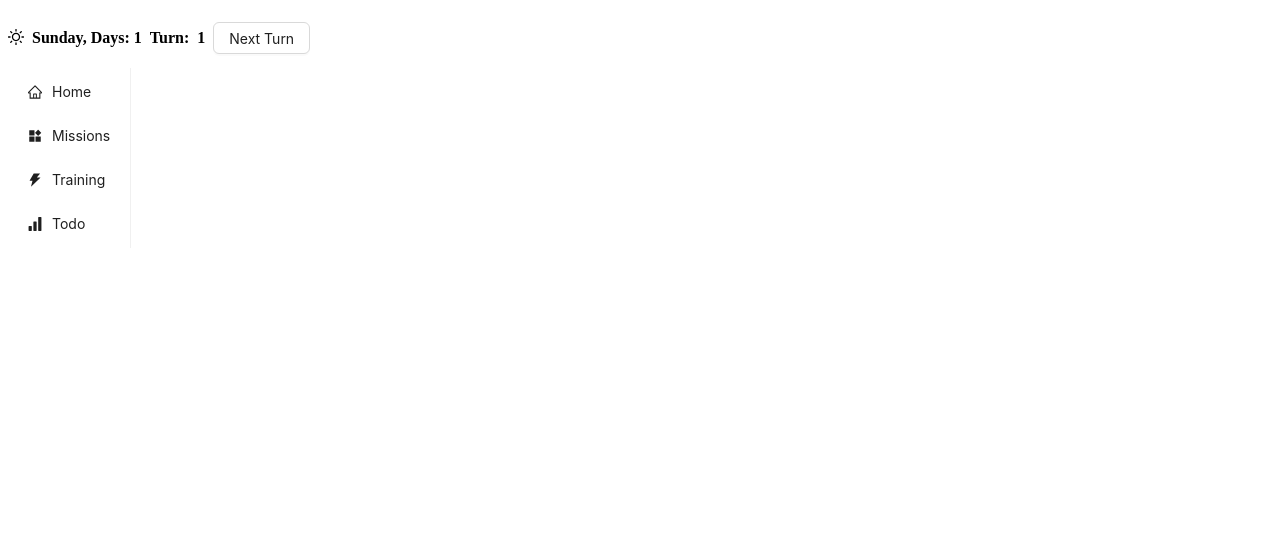
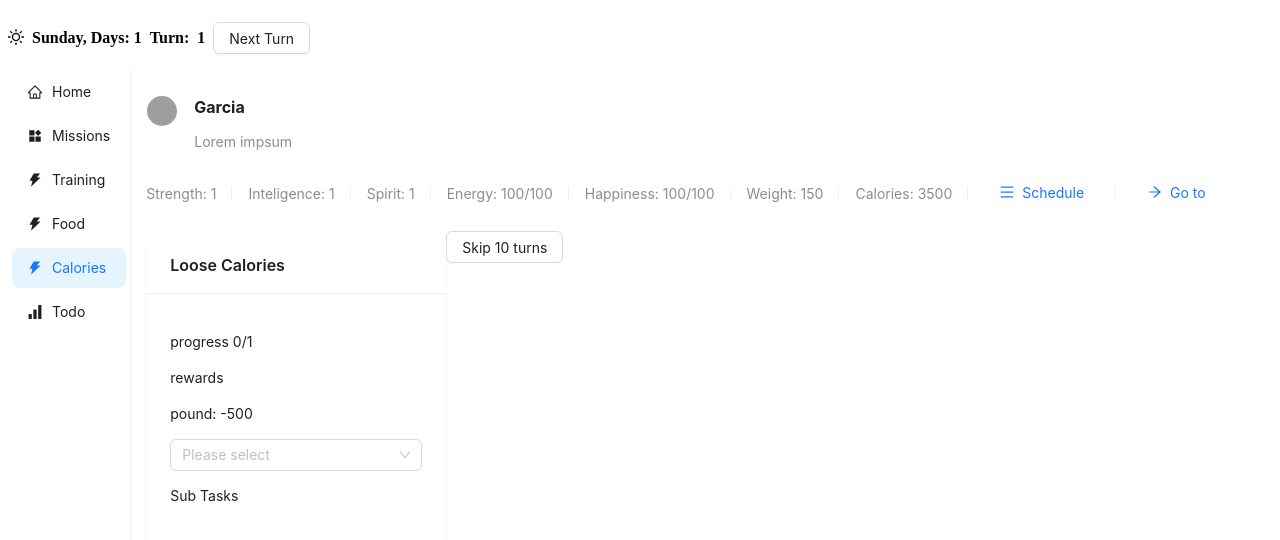
Before and after one commit to Bochi-dev/sosrebuid-reactviteantd, a React (Vite) app: page /Calories in a window 1280 px wide. Shown: the top 540 px of the page. Built offline with nearby package versions, Linux system fonts and the light colour scheme; grey boxes are pictures that could not be loaded.

Commit message:
calories page half made

```diff
--- a/src/App.jsx
+++ b/src/App.jsx
@@ -8,7 +8,7 @@ SignalFilled,} from "@ant-design/icons"
 import { useState } from 'react'
 import { IconText } from "./components"
 import { Route, Routes, useNavigate, useLocation } from "react-router-dom"
-import { Main, Missions, Todo, Training } from "./pages"
+import { Main, Missions, Todo, Training, Calories } from "./pages"
 const daysOfWeek = ["Sunday","Monday","Tuesday","Wednesday","Thursday","Friday","Saturday"]
 
 
@@ -31,7 +31,7 @@ function App() {
 
       min_stat_value: 1,
       max_stat_value: 100,
-    }
+      }
     },
     {id:2,
     name:"Mendoza",
@@ -159,9 +159,7 @@ function App() {
 
 
 
-            /*we check if the missions is scheduled for that day
-
-            */
+            /*we check if the missions is scheduled for that day*/
             if (timeops[0] == daysOfWeek[dayindex]) {
                 if (newMission.progress < newMission.turns){
                   newMission.progress += 1
@@ -289,6 +287,8 @@ function SideMenu() {
             {label: "Home", key:"/", icon: <HomeOutlined/>},
             {label: "Missions", key:"/Missions", icon: <ProductFilled/>},
             {label: "Training", key:"/Training", icon: <ThunderboltFilled/>},
+            {label: "Food", key:"/Food", icon: <ThunderboltFilled/>},
+            {label: "Calories", key:"/Calories", icon: <ThunderboltFilled/>},
             {label: "Todo", key:"/Todo", icon: <SignalFilled/>},
 
         ]}>
@@ -320,25 +320,33 @@ function Header({days, dayName, turns, nextTurn}) {
 }
 
 function Content(operations) {
-    return <div>
+    return <div style={{padding:15}}>
         <Routes>
 
             <Route
                 path="/"
                 element={<Main operations={operations}/>}
-            ></Route>
+            />
             <Route
                 path="/Missions"
                 element={<Missions operations={operations}/>}
-            ></Route>
+            />
             <Route
                 path="/Training"
                 element={<Training operations={operations}/>}
-            ></Route>
+            />
+            <Route
+                path="/Food"
+                element={<>Food here</>}
+            />
+            <Route
+                path="/Calories"
+                element={<Calories operations={operations}/>}
+            />
             <Route
                 path="/Todo"
                 element={<Todo/>}
-            ></Route>
+            />
 
         </Routes>
     </div>
--- /dev/null
+++ b/src/components/Recruits/Recruits.jsx
@@ -0,0 +1,113 @@
+import {
+StarOutlined,
+LikeOutlined,
+MessageOutlined,
+MenuOutlined,
+ArrowRightOutlined} from "@ant-design/icons"
+const daysOfWeek = ["Sunday","Monday","Tuesday","Wednesday","Thursday","Friday","Saturday"]
+import { GameCard, IconText } from "../../components"
+import {Space, List, Avatar, Button, Modal, Progress} from "antd"
+import React from 'react';
+import { useState } from 'react'
+
+const IcontButton = ({icon, text, action}) => (
+    <Space>
+         <Button color="primary" variant="link" onClick={action}>
+            {React.createElement(icon)}
+            {text}
+          </Button>
+    </Space>
+)
+
+export function Recruits({recruits}){
+
+    const data = [... recruits];
+    const [modalData, setModalData] = useState([])
+
+    const [isModalOpen, setIsModalOpen] = useState(false);
+    const showModal = (id) => {
+      setIsModalOpen(true);
+      const recruit = recruits.filter((el) => {
+       if (el.id == id) {
+        return el
+       }
+      })[0]
+
+      console.log("moda_recruit: ",recruit)
+      setModalData(recruit.curr_actions)
+
+
+
+    };
+    const handleOk = () => {
+      setIsModalOpen(false);
+    };
+    const handleCancel = () => {
+      setIsModalOpen(false);
+    };
+
+
+    return (<>
+        <List
+          itemLayout="vertical"
+          dataSource={data}
+          renderItem={(item, index) => (
+            <List.Item
+               actions={[
+                <p>Strength: {item.stats.curr_strength}</p>,
+                <p>Inteligence: {item.stats.curr_inteligence}</p>,
+                <p>Spirit: {item.stats.curr_spirit}</p>,
+                <p>Energy: {item.stats.curr_energy}/{item.stats.max_stat_value}</p>,
+                <p>Happiness: {item.stats.curr_happiness}/{item.stats.max_stat_value}</p>,
+                <p>Weight: {item.stats?.weight}</p>,
+                <p>Calories: {item.stats?.pound}</p>,
+                <IcontButton icon={MenuOutlined} text="Schedule" action={() => {
+                  showModal(item.id)
+                }}/>,
+                <IcontButton icon={ArrowRightOutlined} text="Go to"/>
+              ]}
+            >
+              <List.Item.Meta
+                avatar={<Avatar src={`https://api.dicebear.com/7.x/miniavs/svg?seed=${index}`} />}
+                title={<a href="https://ant.design">{item.name}</a>}
+                description="Lorem impsum"
+              />
+              {item.content}
+            </List.Item>
+          )}
+        />
+
+
+      <Modal title="Schedule" open={isModalOpen} onOk={handleOk} onCancel={handleCancel}>
+
+        {daysOfWeek.map((day) => {
+          const dayData = modalData.filter((el) => {
+            if (el[1][0] == day){
+              return el
+            }
+          })
+          return (<>
+          <h2>{day}</h2>
+          <List
+          itemLayout="vertical"
+          dataSource={dayData}
+          renderItem={(item, index) => (
+            <List.Item>
+              <List.Item.Meta
+                title={<a href="https://ant.design">{item[0].name}</a>}
+                description={`
+                ${item[1][0]} |
+                day: ${item[1][1]} |
+                hour: ${item[1][2]} |
+                `}
+              />
+              <Progress type="circle" percent={(item[0].progress/item[0].turns)*100} />
+            </List.Item>
+          )}
+          />
+          </>)
+
+        })}
+      </Modal>
+    </>)
+}
--- /dev/null
+++ b/src/components/Recruits/index.js
@@ -0,0 +1 @@
+export * from "./Recruits"
--- a/src/components/index.js
+++ b/src/components/index.js
@@ -1,3 +1,4 @@
 export * from "./Card"
 export * from "./MissionCard"
 export * from "./IconText"
+export * from "./Recruits"
--- /dev/null
+++ b/src/pages/Calories/Calories.jsx
@@ -0,0 +1,113 @@
+import { Button } from "antd"
+import {useState} from "react"
+import {Recruits, MissionCard} from "../../components"
+
+export function Calories({operations}){
+    const [recruits, setRecruits] = useState([
+    {id:1,
+    name:"Garcia",
+    curr_actions: [],
+    stats: {
+      curr_strength: 1,
+      curr_inteligence: 1,
+      curr_spirit: 1,
+
+      curr_happiness: 100,
+      curr_energy: 100,
+
+      min_stat_value: 1,
+      max_stat_value: 100,
+      weight: 150,
+      pound: 3500,
+      }
+    },])
+
+    const [trainings, setTrainings] = useState([
+        {id:1,
+        type:"mission",
+        name:"Loose Calories",
+        subs:[2,3],
+        reward:[{type:"pound", amount:-Math.abs(500)}],
+        progress:0,
+        turns: 1,
+        participants:[]},
+        ])
+
+    const timeOperations = operations.operations[4]
+
+
+    const looseGainWeight = (stats, amount) => {
+      const calories = stats.pound + amount
+
+      if (calories > 0){
+        stats.pound = calories
+      } else if (calories < 0) {
+        stats.pound = 3500
+        stats.weight -= 1
+      }
+
+      return stats
+    }
+
+
+    const skip10turns = () => {
+      setRecruits((prev1) => {
+        /*Iterate through the recruits*/
+        const newPrev1 = prev1.map((recruit,index) => {
+
+          const newRecruit = {... recruit}
+          const newStats = {... newRecruit.stats}
+
+          /*Iterate through the missions of the recruits*/
+          newRecruit.curr_actions = newRecruit.curr_actions.map((action, index1) => {
+            const NewAction = [... action]
+
+            const [mission, timeops] = NewAction
+            const newMission = {... mission}
+
+
+
+            /*we check if the missions is scheduled for that day*/
+
+            const newRewards = newMission.reward.map((reward) => {
+                  if (reward.type == "pound"){
+                    looseWeight(newStats, reward.amount)
+                  }
+                  return reward
+                })
+            newMission.reward = newRewards
+
+
+            console.log(newMission, timeops,index1)
+            return [newMission, timeops]
+          })
+
+          newStats.curr_strength = minus1toStats(newStats.curr_strength)
+          newRecruit.stats = newStats
+
+
+
+          return newRecruit
+        })
+
+
+    return newPrev1
+    })
+
+    }
+
+
+    console.log("timeOperations",timeOperations)
+    return (<>
+        <Recruits recruits={recruits}/>
+        <MissionCard
+          missions={trainings}
+          setMisssions={setTrainings}
+          operations={[recruits, setRecruits]}
+          timeOperations={timeOperations}
+        />
+        <Button onClick={()=>{
+
+        }}>Skip 10 turns</Button>
+    </>)
+}
--- /dev/null
+++ b/src/pages/Calories/index.js
@@ -0,0 +1 @@
+export * from "./Calories"
--- a/src/pages/Main/Main.jsx
+++ b/src/pages/Main/Main.jsx
@@ -1,136 +1,22 @@
 import {Space, List, Avatar, Button, Modal, Progress} from "antd"
+import { GameCard, IconText, Recruits } from "../../components"
 import React from 'react';
-import { useState } from 'react'
-import { GameCard, IconText} from "../../components"
-import {
-StarOutlined,
-LikeOutlined,
-MessageOutlined,
-MenuOutlined,
-ArrowRightOutlined} from "@ant-design/icons"
-const daysOfWeek = ["Sunday","Monday","Tuesday","Wednesday","Thursday","Friday","Saturday"]
 
-
-
-const IcontButton = ({icon, text, action}) => (
-    <Space>
-         <Button color="primary" variant="link" onClick={action}>
-            {React.createElement(icon)}
-            {text}
-          </Button>
-    </Space>
-)
 
 
 export function Main({operations}) {
   const [trainings, setTrainings, recruits, setRecruits] = operations.operations
 
-  const data = [... recruits];
-  const [modalData, setModalData] = useState([])
-
-  const [isModalOpen, setIsModalOpen] = useState(false);
-  const showModal = (id) => {
-    setIsModalOpen(true);
-    const recruit = recruits.filter((el) => {
-     if (el.id == id) {
-      return el
-     }
-    })[0]
-
-    console.log("moda_recruit: ",recruit)
-    setModalData(recruit.curr_actions)
-
-
-
-  };
-  const handleOk = () => {
-    setIsModalOpen(false);
-  };
-  const handleCancel = () => {
-    setIsModalOpen(false);
-  };
-
-
-
-
-
-
-
-
-
   return (
-    <div style={{padding: "15px"}}>
+    <>
         <Space>
 
           <GameCard title="People" amount="0"/>
           <GameCard title="Food" amount="0"/>
           <GameCard title="Happiness" amount="0%"/>
         </Space>
-        <List
-          itemLayout="vertical"
-          dataSource={data}
-          renderItem={(item, index) => (
-            <List.Item
-               actions={[
-                <p>Strength: {item.stats.curr_strength}</p>,
-                <p>Inteligence: {item.stats.curr_inteligence}</p>,
-                <p>Spirit: {item.stats.curr_spirit}</p>,
-                <p>Energy: {item.stats.curr_energy}/{item.stats.max_stat_value}</p>,
-                <p>Happiness: {item.stats.curr_happiness}/{item.stats.max_stat_value}</p>,
-                <IcontButton icon={MenuOutlined} text="Schedule" action={() => {
-                  showModal(item.id)
-                }}/>,
-                <IcontButton icon={ArrowRightOutlined} text="Go to"/>
-              ]}
-            >
-              <List.Item.Meta
-                avatar={<Avatar src={`https://api.dicebear.com/7.x/miniavs/svg?seed=${index}`} />}
-                title={<a href="https://ant.design">{item.name}</a>}
-                description="Lorem impsum"
-              />
-              {item.content}
-            </List.Item>
-          )}
-        />
+        <Recruits recruits={recruits}/>
 
-
-      <Modal title="Schedule" open={isModalOpen} onOk={handleOk} onCancel={handleCancel}>
-
-        {daysOfWeek.map((day) => {
-          const dayData = modalData.filter((el) => {
-            if (el[1][0] == day){
-              return el
-            }
-          })
-          return (<>
-          <h2>{day}</h2>
-          <List
-          itemLayout="vertical"
-          dataSource={dayData}
-          renderItem={(item, index) => (
-            <List.Item>
-              <List.Item.Meta
-                title={<a href="https://ant.design">{item[0].name}</a>}
-                description={`
-                ${item[1][0]} |
-                day: ${item[1][1]} |
-                hour: ${item[1][2]} |
-                `}
-              />
-              <Progress type="circle" percent={(item[0].progress/item[0].turns)*100} />
-            </List.Item>
-          )}
-          />
-          </>)
-
-        })}
-      </Modal>
-
-
-
-
-
-
-    </div>
+    </>
   )
 }
--- a/src/pages/index.js
+++ b/src/pages/index.js
@@ -2,3 +2,4 @@ export * from "./Main"
 export * from "./Missions"
 export * from "./Todo"
 export * from "./Training"
+export * from "./Calories"
```
